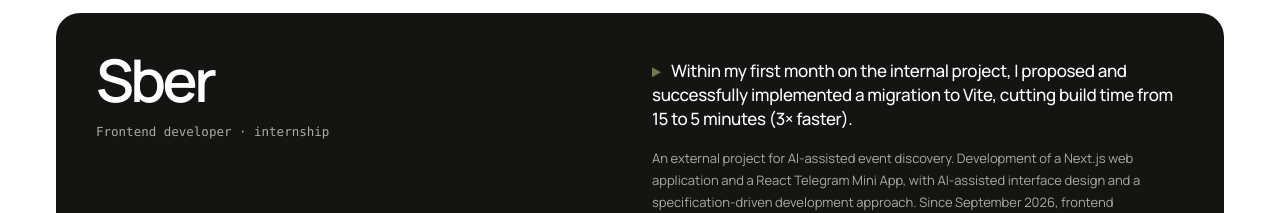
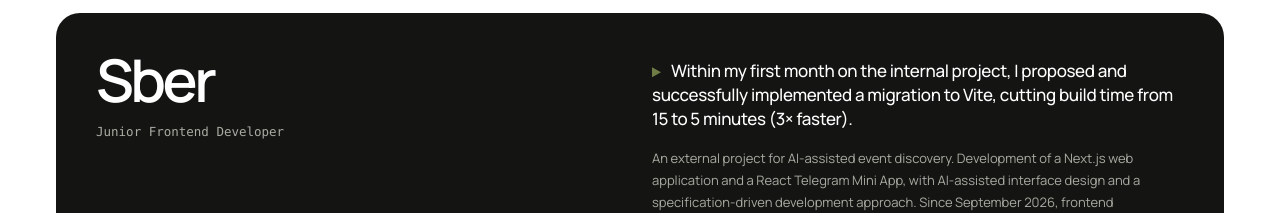
Before and after one commit to Jujich/jujich-landing, a Nuxt app: page / in a window 1280 px wide. Shown: the part 6620-6833 px from the top of the page. Built offline with nearby package versions, Linux system fonts and the light colour scheme.

Commit message:
Update English Sber role to Junior Frontend Developer

```diff
--- a/app/data/profile.ts
+++ b/app/data/profile.ts
@@ -102,7 +102,7 @@ export const experienceData: Record<'ru' | 'en', Experience[]> = {
   ru: experienceRu,
   en: [
     {
-      company: 'Sber', period: 'July 2026 — present', title: 'Frontend developer · internship',
+      company: 'Sber', period: 'July 2026 — present', title: 'Junior Frontend Developer',
       description: 'An external project for AI-assisted event discovery. Development of a Next.js web application and a React Telegram Mini App, with AI-assisted interface design and a specification-driven development approach. Since September 2026, frontend development for an internal automated key-results tracker for senior executives, using Next.js, Feature-Sliced Design (FSD) and styled-components. Within my first month on the internal project, I proposed and successfully implemented a migration to Vite, cutting build time from 15 to 5 minutes (3× faster).',
       tags: ['React', 'Next.js', 'Telegram Mini Apps', 'SDD', 'FSD', 'styled-components', 'Vite'], active: true
     },
```
Also changed, not shown: 2 other files (tests, documents, lock files or other folders).
